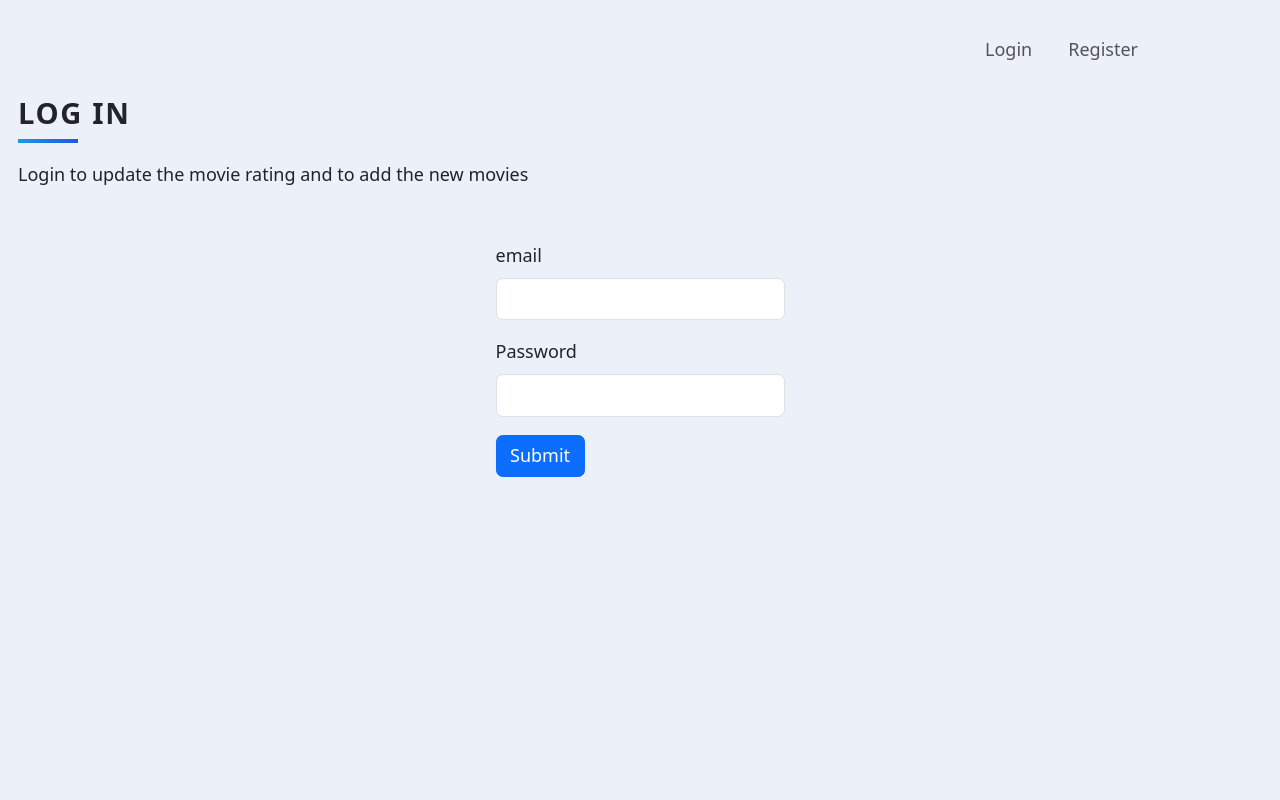
After one commit to rajeshvallapudasu/day-64-starting-files-top-movies, a Flask app: page /login in a window 1280 px wide. The commit adds this page. Run offline with Flask 3, Linux system fonts and the light colour scheme; some libraries are stand-ins or nearby versions.

Commit message:
created user table

```diff
--- a/main.py
+++ b/main.py
@@ -1,19 +1,22 @@
-from flask import Flask, render_template, redirect, url_for, request
+from flask import Flask, abort,render_template, redirect, url_for, request,flash
 from flask_bootstrap import Bootstrap5
 from flask_sqlalchemy import SQLAlchemy
 from flask_wtf import FlaskForm
-from wtforms import StringField, SubmitField
+from wtforms import StringField, SubmitField,PasswordField
 from wtforms.validators import DataRequired
+from flask_login import UserMixin, login_user, LoginManager, current_user, logout_user
 import requests
+from werkzeug.security import generate_password_hash, check_password_hash
+from functools import wraps
 import os
 
 
 db=SQLAlchemy()
 app = Flask(__name__)
-app.config['SECRET_KEY'] = os.environ.get('FLASK_KEY')
-# app.config['SECRET_KEY'] = '8BYkEfBA6O6donzWlSihBXox7C0sKR6b'
-# app.config["SQLALCHEMY_DATABASE_URI"] = "sqlite:///top_movies.db"
-app.config['SQLALCHEMY_DATABASE_URI'] = os.environ.get("DB_URI", "sqlite:///top_movies.db")
+# app.config['SECRET_KEY'] = os.environ.get('FLASK_KEY')
+app.config['SECRET_KEY'] = '8BYkEfBA6O6donzWlSihBXox7C0sKR6b'
+app.config["SQLALCHEMY_DATABASE_URI"] = "sqlite:///top_movies.db"
+# app.config['SQLALCHEMY_DATABASE_URI'] = os.environ.get("DB_URI", "sqlite:///top_movies.db")
 db.init_app(app)
 
 
@@ -24,6 +27,15 @@ headers = {
     "accept": "application/json",
     "Authorization": "Bearer eyJhbGciOiJIUzI1NiJ9.eyJhdWQiOiI2YmEwMjQzODllMTgyZjVhYjcyZWVkMTZjNTk1MDA5MiIsInN1YiI6IjY1MmI0MDVlMDI0ZWM4MDBhZWNiODBjZCIsInNjb3BlcyI6WyJhcGlfcmVhZCJdLCJ2ZXJzaW9uIjoxfQ.XZO_GdaRWOMw0LP9uyv_JiHF80fehxyCFyGePt3Dj1c"
 }
+
+login_manager = LoginManager()
+login_manager.init_app(app)
+
+
+@login_manager.user_loader
+def load_user(user_id):
+    return db.get_or_404(User, user_id)
+
 
 
 
@@ -37,11 +49,25 @@ class Movie(db.Model):
     ranking=db.Column(db.Integer,nullable=False)
     review=db.Column(db.String,nullable=False)
     img_url=db.Column(db.String,nullable=False)
+class User(UserMixin, db.Model):
+    __tablename__ = "users"
+    id = db.Column(db.Integer, primary_key=True)
+    email = db.Column(db.String(100), unique=True)
+    password = db.Column(db.String(100))
+    name = db.Column(db.String(100))
 
 with app.app_context():
     db.create_all()
+def admin_only(f):
+    @wraps(f)
+    def decorated_function(*args, **kwargs):
+        # If id is not 1 then return abort with 403 error
+        if current_user.id != 1:
+            return abort(403)
+        # Otherwise continue with the route function
+        return f(*args, **kwargs)
 
-
+    return decorated_function
 Bootstrap5(app)
 class RateMovie(FlaskForm):
     rating = StringField('rating', validators=[DataRequired()])
@@ -50,8 +76,44 @@ class RateMovie(FlaskForm):
 class AddMovie(FlaskForm):
     title = StringField('Movie Title', validators=[DataRequired()])
     submit = SubmitField('Add Movie')
+class LoginForm(FlaskForm):
+    email = StringField('email', validators=[DataRequired()])
+    password = PasswordField('Password',validators=[DataRequired()])
+    submit = SubmitField('Submit')
+class RegisterForm(FlaskForm):
+    email = StringField("Email", validators=[DataRequired()])
+    password = PasswordField("Password", validators=[DataRequired()])
+    name = StringField("Name", validators=[DataRequired()])
+    submit = SubmitField("Sign Me Up!")
+@app.route('/register', methods=["GET", "POST"])
+def register():
+    form = RegisterForm()
+    if form.validate_on_submit():
 
+        # Check if user email is already present in the database.
+        result = db.session.execute(db.select(User).where(User.email == form.email.data))
+        user = result.scalar()
+        if user:
+            # User already exists
+            flash("You've already signed up with that email, log in instead!")
+            return redirect(url_for('login'))
 
+        hash_and_salted_password = generate_password_hash(
+            form.password.data,
+            method='pbkdf2:sha256',
+            salt_length=8
+        )
+        new_user = User(
+            email=form.email.data,
+            name=form.name.data,
+            password=hash_and_salted_password,
+        )
+        db.session.add(new_user)
+        db.session.commit()
+        # This line will authenticate the user with Flask-Login
+        login_user(new_user)
+        return redirect(url_for("home"))
+    return render_template("register.html", form=form, current_user=current_user)
 
 @app.route("/")
 def home():
@@ -59,10 +121,11 @@ def home():
 
     for i in range(len(all_movies)):
         all_movies[i].ranking = len(all_movies) - i
-    return render_template("index.html", movies=all_movies)
+    return render_template("index.html", movies=all_movies,current_user=current_user)
 
 
 @app.route("/edit", methods=["GET", "POST"])
+@admin_only
 def edit():
     form=RateMovie()
     movie_id = request.args.get('id')
@@ -77,6 +140,7 @@ def edit():
 
 
 @app.route("/delete")
+@admin_only
 def delete():
     movie_id = request.args.get('id')
 
@@ -88,7 +152,9 @@ def delete():
     db.session.commit()
     return redirect(url_for('home'))
 
+
 @app.route("/add",methods=["GET", "POST"])
+@admin_only
 def add():
     form=AddMovie()
     if form.validate_on_submit():
@@ -123,6 +189,31 @@ def find_movie():
         db.session.commit()
         return redirect(url_for("edit", id=new_movie.id))
 
+@app.route('/login', methods=["GET", "POST"])
+def login():
+    form = LoginForm()
+    if form.validate_on_submit():
+        password = form.password.data
+        result = db.session.execute(db.select(User).where(User.email == form.email.data))
+        # Note, email in db is unique so will only have one result.
+        user = result.scalar()
+        # Email doesn't exist
+        if not user:
+            flash("That email does not exist, please try again.")
+            return redirect(url_for('login'))
+        # Password incorrect
+        elif not check_password_hash(user.password, password):
+            flash('Password incorrect, please try again.')
+            return redirect(url_for('login'))
+        else:
+            login_user(user)
+            return redirect(url_for('home'))
+
+    return render_template("login.html", form=form, current_user=current_user)
+@app.route('/logout')
+def logout():
+    logout_user()
+    return redirect(url_for('home'))
 
 if __name__ == '__main__':
-    app.run(debug=False)
+    app.run(debug=True)
--- a/templates/base.html
+++ b/templates/base.html
@@ -34,6 +34,59 @@
     <title>{% block title %}{% endblock %}</title>
   </head>
   <body>
+  <body>
+    <!-- Navigation-->
+    <nav class="navbar navbar-expand-lg navbar-light" id="mainNav">
+      <div class="container px-4 px-lg-5">
+
+        <button
+          class="navbar-toggler"
+          type="button"
+          data-bs-toggle="collapse"
+          data-bs-target="#navbarResponsive"
+          aria-controls="navbarResponsive"
+          aria-expanded="false"
+          aria-label="Toggle navigation"
+        >
+          Menu
+          <i class="fas fa-bars"></i>
+        </button>
+        <div class="collapse navbar-collapse" id="navbarResponsive">
+          <ul class="navbar-nav ms-auto py-4 py-lg-0">
+
+            <!-- Only show Login/Register if user is logged out. Otherwise show "Log Out" -->
+            {% if not current_user.is_authenticated: %}
+            <li class="nav-item">
+              <a
+                class="nav-link px-lg-3 py-3 py-lg-4"
+                href="{{ url_for('login') }}"
+                >Login</a
+              >
+            </li>
+<li class="nav-item">
+              <a
+                class="nav-link px-lg-3 py-3 py-lg-4"
+href="{{ url_for('register') }}"
+                >Register</a
+              >
+            </li>
+{% else: %}
+            <li class="nav-item">
+              <a
+                class="nav-link px-lg-3 py-3 py-lg-4"
+                href="{{ url_for('logout') }}"
+                >Log Out</a
+              >
+            </li>
+            {% endif %}
+
+
+
+          </ul>
+        </div>
+      </div>
+    </nav>
+  </body>
     {% block content %}{% endblock %}
   </body>
 </html>
--- /dev/null
+++ b/templates/login.html
@@ -0,0 +1,12 @@
+{% extends 'base.html' %}
+{% from 'bootstrap5/form.html' import render_form %}
+{% block title %}Edit Movies{% endblock %}
+
+{% block content %}
+<div class="content">
+  <h1 class="heading">Log In</h1>
+    <p class="description">Login to update the movie rating and to add the new movies</p>
+  {{ render_form(form) }}
+  </div>
+
+{% endblock %}
```
Also changed, not shown: templates/index.html (+7 -4 lines), templates/register.html (added, +13 -0 lines).
